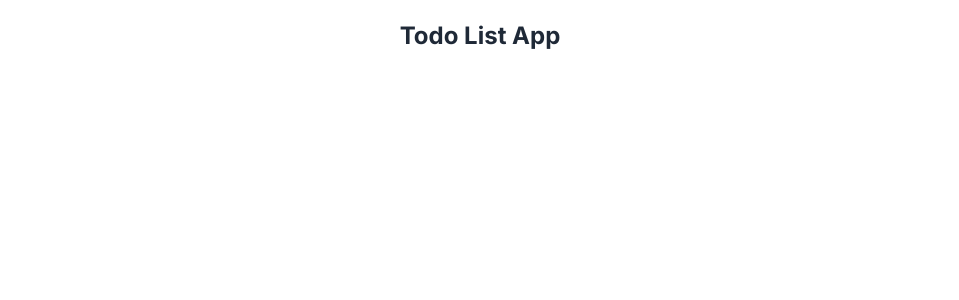
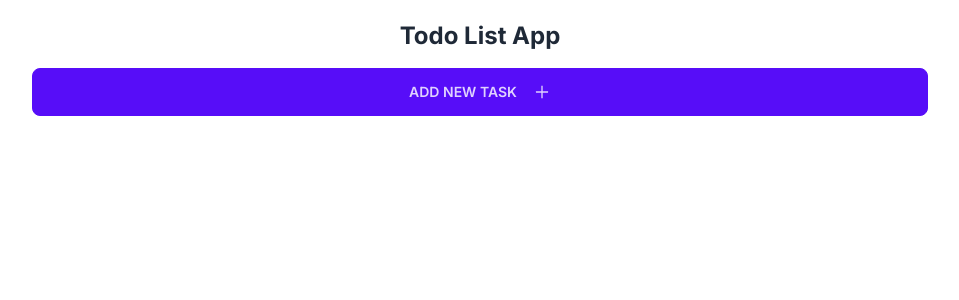
Before and after one commit to gigisoza/simple-todoapp, a Next.js app: page / in a window 1280 px wide. Shown: the top 300 px of the page, without its empty margins (160-1119 px from the left). Built offline with nearby package versions, Linux system fonts and the light colour scheme.

Commit message:
Create AddTask.tsx component

```diff
--- /dev/null
+++ b/app/components/AddTask.tsx
@@ -0,0 +1,12 @@
+import React from "react";
+import { AiOutlinePlus } from "react-icons/ai";
+
+export default function AddTask() {
+  return (
+    <div>
+      <button className="btn btn-primary w-full">
+        Add new task <AiOutlinePlus className="ml-2" size={18} />
+      </button>
+    </div>
+  );
+}
--- a/app/page.tsx
+++ b/app/page.tsx
@@ -1,8 +1,11 @@
+import AddTask from "./components/AddTask";
+
 export default function Home() {
   return (
     <main className="max-w-4xl mx-auto mt-4">
       <div className="text-center my-5 flex flex-col gap-4">
         <h1 className="text-2xl font-bold">Todo List App</h1>
+        <AddTask />
       </div>
     </main>
   );
--- a/package.json
+++ b/package.json
@@ -17,6 +17,7 @@
     "next": "13.4.18",
     "react": "18.2.0",
     "react-dom": "18.2.0",
+    "react-icons": "^4.10.1",
     "typescript": "5.1.6"
   },
   "devDependencies": {
```
Also changed, not shown: 1 other file (tests, documents, lock files or other folders).
